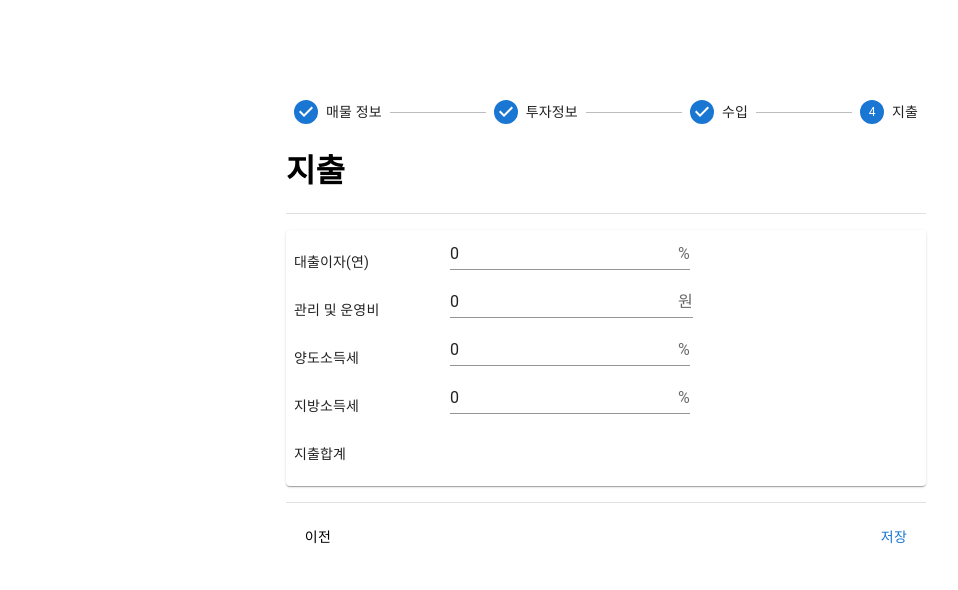
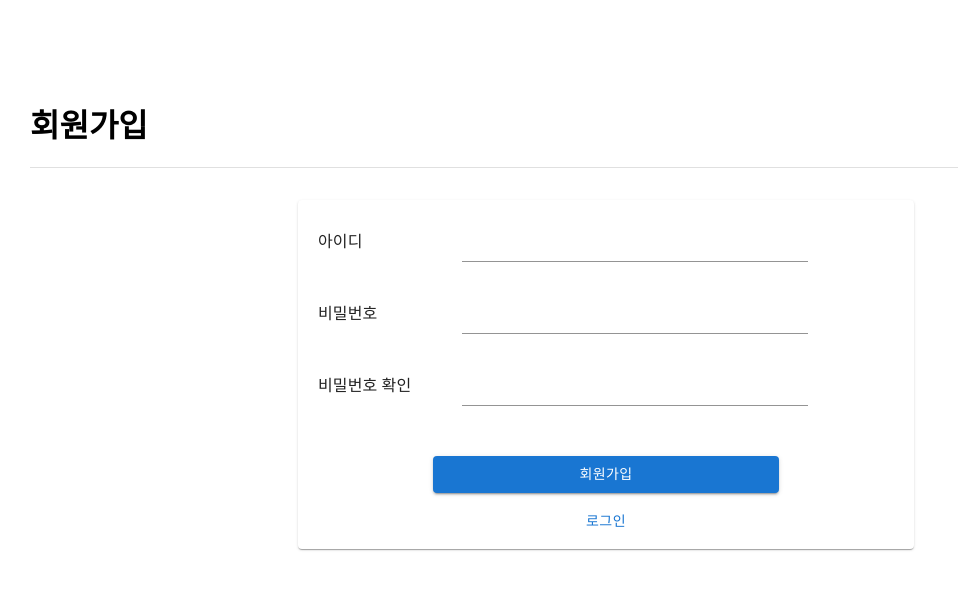
Before and after one commit to dbgus/auction-ledger, a React (Create React App) app: page /auth in a window 1280 px wide. Shown: the top 590 px of the page, without its empty margins (34-992 px from the left). Built offline with nearby package versions, Linux system fonts and the light colour scheme.

Commit message:
feat: auth ui

```diff
--- a/package.json
+++ b/package.json
@@ -15,6 +15,7 @@
     "@types/react-dom": "^18.0.5",
     "react": "^18.1.0",
     "react-dom": "^18.1.0",
+    "react-router-dom": "^6.3.0",
     "react-scripts": "5.0.1",
     "typescript": "^4.7.2",
     "web-vitals": "^2.1.4"
--- a/src/App.tsx
+++ b/src/App.tsx
@@ -1,10 +1,12 @@
 /* eslint-disable react-hooks/exhaustive-deps */
 import { useEffect, useState } from "react";
+import { BrowserRouter, Route, Routes } from "react-router-dom";
 import PropertyInfo from "./components/property-info";
 import Investment from "./components/investment";
 import StepComponent from "./components/step";
 import Income from "./components/Income";
 import Spend from "./components/spend";
+import Auth from "./components/auth";
 
 const stepLabel = ["매물 정보", "투자정보", "수입", "지출"];
 
@@ -116,6 +118,12 @@ function App() {
   ];
 
   return (
+    <BrowserRouter>
+      <Routes>
+        <Route path="/auth" element={<Auth />} />
+        <Route
+          path="/ledger/:id"
+          element={
             <div
               style={{
                 width: "50%",
@@ -131,6 +139,10 @@ function App() {
                 currentViewComponent={components[step]}
               />
             </div>
+          }
+        />
+      </Routes>
+    </BrowserRouter>
   );
 }
 
--- /dev/null
+++ b/src/components/auth/index.tsx
@@ -0,0 +1,182 @@
+import {
+  Container,
+  Divider,
+  Grid,
+  Paper,
+  styled,
+  Input,
+  Typography,
+  Button,
+} from "@mui/material";
+import { useState } from "react";
+
+const Item = styled(Paper)(({ theme }) => ({
+  backgroundColor: theme.palette.mode === "dark" ? "#1A2027" : "#fff",
+  ...theme.typography.body2,
+  padding: theme.spacing(1),
+  color: theme.palette.text.primary,
+}));
+
+interface LoginContentType {
+  id: string;
+  password: string;
+  passwordCheck?: string | null;
+}
+
+interface LoginProps {
+  content: LoginContentType;
+  changeView: (flag: "login" | "register") => void;
+  onChange: (content: LoginContentType) => void;
+}
+
+const Login = ({ content, changeView, onChange }: LoginProps) => {
+  return (
+    <>
+      <Grid container>
+        <Grid item xs={3}>
+          <Typography>아이디</Typography>
+        </Grid>
+        <Grid item xs={9}>
+          <Input
+            sx={{ width: "80%" }}
+            value={content.id}
+            onChange={(e) => onChange({ ...content, id: e.target.value })}
+          />
+        </Grid>
+      </Grid>
+      <Grid container sx={{ marginTop: 5 }}>
+        <Grid item xs={3}>
+          <Typography>비밀번호</Typography>
+        </Grid>
+        <Grid item xs={9}>
+          <Input
+            sx={{ width: "80%" }}
+            value={content.password}
+            onChange={(e) => onChange({ ...content, password: e.target.value })}
+          />
+        </Grid>
+      </Grid>
+      <Button
+        sx={{ display: "block", margin: "50px auto 0 auto", width: "60%" }}
+        variant="contained"
+      >
+        로그인
+      </Button>
+      <Button
+        variant="text"
+        sx={{
+          display: "block",
+          margin: "10px auto 0 auto",
+          size: "12px",
+        }}
+        onClick={() => changeView("register")}
+      >
+        회원가입
+      </Button>
+    </>
+  );
+};
+
+const Register = ({ content, changeView, onChange }: LoginProps) => {
+  return (
+    <>
+      <Grid container>
+        <Grid item xs={3}>
+          <Typography>아이디</Typography>
+        </Grid>
+        <Grid item xs={9}>
+          <Input
+            sx={{ width: "80%" }}
+            value={content.id}
+            onChange={(e) => onChange({ ...content, id: e.target.value })}
+          />
+        </Grid>
+      </Grid>
+      <Grid container sx={{ marginTop: 5 }}>
+        <Grid item xs={3}>
+          <Typography>비밀번호</Typography>
+        </Grid>
+        <Grid item xs={9}>
+          <Input
+            sx={{ width: "80%" }}
+            value={content.password}
+            onChange={(e) => onChange({ ...content, password: e.target.value })}
+          />
+        </Grid>
+      </Grid>
+      <Grid container sx={{ marginTop: 5 }}>
+        <Grid item xs={3}>
+          <Typography>비밀번호 확인</Typography>
+        </Grid>
+        <Grid item xs={9}>
+          <Input
+            sx={{ width: "80%" }}
+            value={content.passwordCheck}
+            error={content.password !== content.passwordCheck}
+            onChange={(e) =>
+              onChange({ ...content, passwordCheck: e.target.value })
+            }
+          />
+        </Grid>
+      </Grid>
+
+      <Button
+        sx={{ display: "block", margin: "50px auto 0 auto", width: "60%" }}
+        variant="contained"
+      >
+        회원가입
+      </Button>
+      <Button
+        variant="text"
+        sx={{
+          display: "block",
+          margin: "10px auto 0 auto",
+          size: "12px",
+        }}
+        onClick={() => changeView("login")}
+      >
+        로그인
+      </Button>
+    </>
+  );
+};
+
+const Auth = () => {
+  const [flag, setFlag] = useState<"login" | "register">("register");
+  const [loginInfo, setLoginInfo] = useState<LoginContentType>({
+    id: "",
+    password: "",
+    passwordCheck: "",
+  });
+
+  return (
+    <Container sx={{ marginTop: 12.5 }}>
+      <h1>{flag === "login" ? "로그인" : "회원가입"}</h1>
+      <Divider />
+      <Item
+        sx={{
+          width: "50%",
+          margin: "auto",
+          padding: "30px 20px 10px 20px",
+          marginTop: 4,
+        }}
+      >
+        {flag === "login" ? (
+          <Login
+            content={loginInfo}
+            changeView={(flag) => setFlag(flag)}
+            onChange={(content) => setLoginInfo(content)}
+          />
+        ) : (
+          <Register
+            content={loginInfo}
+            changeView={(flag) => setFlag(flag)}
+            onChange={(content) => setLoginInfo(content)}
+          />
+        )}
+      </Item>
+    </Container>
+  );
+};
+
+export default Auth;
```
Also changed, not shown: src/index.tsx (+6 -6 lines), 1 other file (tests, documents, lock files or other folders). Lines whose indentation alone changed are shown as unchanged.
